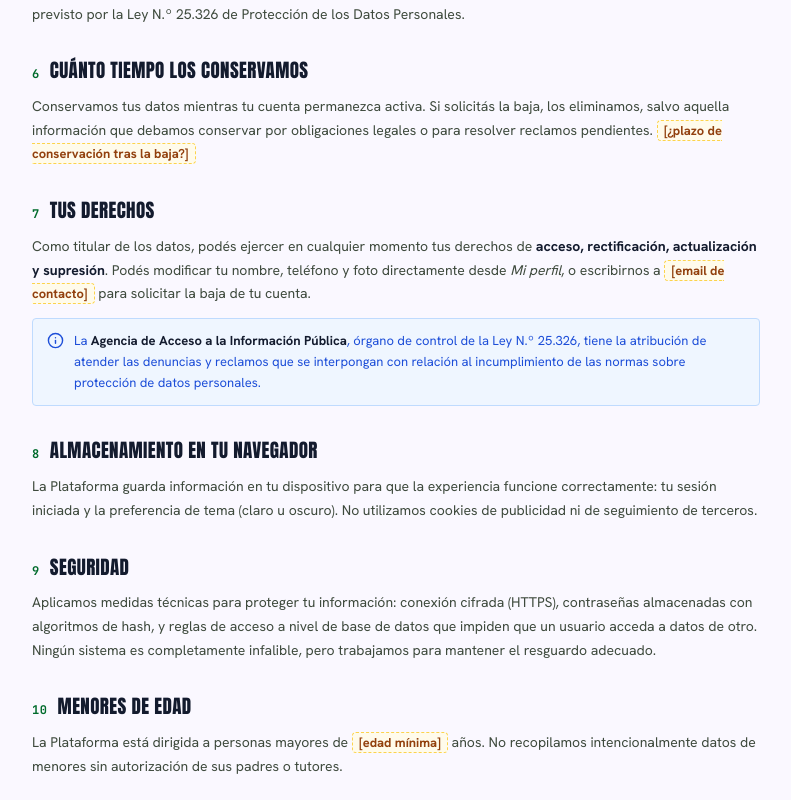
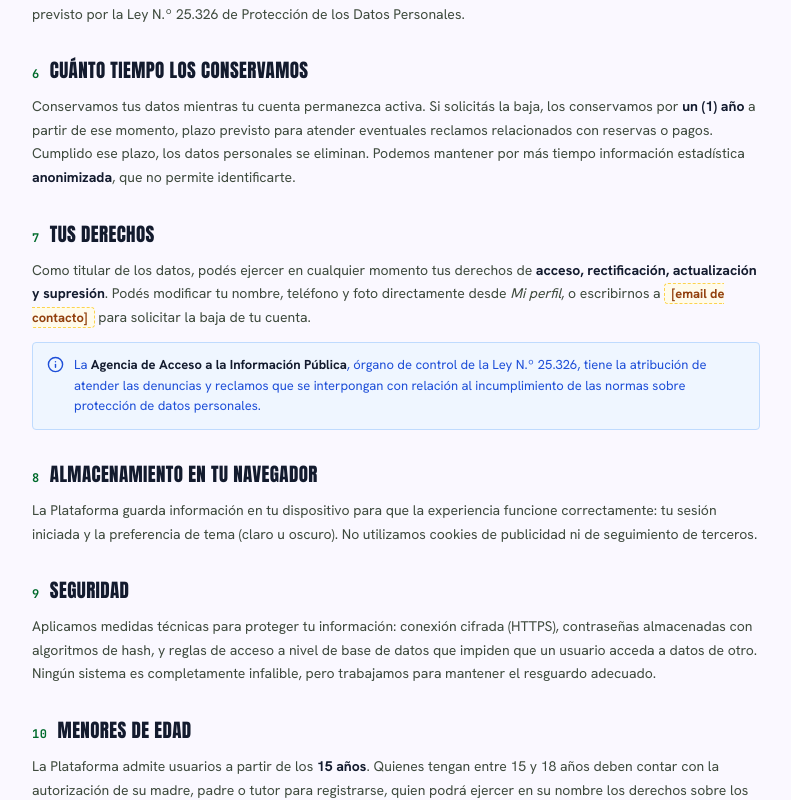
Before and after one commit to TomyCufre/Canchas-Tandil, a React (Vite) app: page /privacidad in a window 1280 px wide. Shown: the part 1566-2366 px from the top of the page, without its empty margins (244-1035 px from the left). Built offline with nearby package versions, Linux system fonts and the light colour scheme; no server answers.

Commit message:
Legales: edad minima 15, cancelacion segun cada club, jurisdiccion Tandil, conservacion 1 anio

```diff
--- a/src/pages/PrivacidadPage.jsx
+++ b/src/pages/PrivacidadPage.jsx
@@ -83,9 +83,10 @@ export default function PrivacidadPage() {
 
       <Seccion n="6" titulo="Cuánto tiempo los conservamos">
         <p>
-          Conservamos tus datos mientras tu cuenta permanezca activa. Si solicitás la baja, los eliminamos,
-          salvo aquella información que debamos conservar por obligaciones legales o para resolver reclamos
-          pendientes. <PorDefinir>¿plazo de conservación tras la baja?</PorDefinir>
+          Conservamos tus datos mientras tu cuenta permanezca activa. Si solicitás la baja, los conservamos
+          por <b>un (1) año</b> a partir de ese momento, plazo previsto para atender eventuales reclamos
+          relacionados con reservas o pagos. Cumplido ese plazo, los datos personales se eliminan. Podemos
+          mantener por más tiempo información estadística <b>anonimizada</b>, que no permite identificarte.
         </p>
       </Seccion>
 
@@ -122,8 +123,11 @@ export default function PrivacidadPage() {
 
       <Seccion n="10" titulo="Menores de edad">
         <p>
-          La Plataforma está dirigida a personas mayores de <PorDefinir>edad mínima</PorDefinir> años. No
-          recopilamos intencionalmente datos de menores sin autorización de sus padres o tutores.
+          La Plataforma admite usuarios a partir de los <b>15 años</b>. Quienes tengan entre 15 y 18 años
+          deben contar con la autorización de su madre, padre o tutor para registrarse, quien podrá ejercer
+          en su nombre los derechos sobre los datos y solicitar la baja de la cuenta escribiéndonos a{' '}
+          <PorDefinir>email de contacto</PorDefinir>. No recopilamos datos de menores de 15 años; si
+          detectamos una cuenta de ese tipo, la damos de baja.
         </p>
       </Seccion>
 
--- a/src/pages/TerminosPage.jsx
+++ b/src/pages/TerminosPage.jsx
@@ -40,7 +40,11 @@ export default function TerminosPage() {
       <Seccion n="3" titulo="Registro y cuenta">
         <ul>
           <li>Para reservar es necesario crear una cuenta con datos <b>veraces, exactos y actualizados</b>, incluyendo un número de celular válido.</li>
-          <li>El usuario debe ser mayor de <PorDefinir>edad mínima</PorDefinir> años. Los menores solo pueden utilizar la Plataforma con autorización de sus padres o tutores.</li>
+          <li>
+            El usuario debe tener <b>15 años cumplidos</b> como mínimo. Quienes tengan entre 15 y 18 años
+            necesitan la autorización de su madre, padre o tutor, quien será responsable de las reservas
+            realizadas y del cumplimiento de estos términos.
+          </li>
           <li>La contraseña es personal e intransferible. El usuario es responsable de toda actividad realizada desde su cuenta.</li>
           <li>Está prohibido crear cuentas con datos de terceros o hacerse pasar por otra persona.</li>
           <li>Las cuentas de Establecimiento requieren <b>aprobación previa</b> de la Plataforma antes de poder publicar canchas.</li>
@@ -71,7 +75,11 @@ export default function TerminosPage() {
       <Seccion n="6" titulo="Cancelaciones">
         <ul>
           <li>El jugador puede cancelar un turno pendiente desde la sección <i>Mis turnos</i>.</li>
-          <li>Las condiciones de devolución de señas o cargos por cancelación tardía son definidas por cada Establecimiento. <PorDefinir>¿fijamos una política mínima común?</PorDefinir></li>
+          <li>
+            Las condiciones de devolución de la seña y los plazos de aviso los define <b>cada Establecimiento</b>.
+            La Plataforma no fija una política común ni interviene en esas decisiones: consultá las condiciones
+            del club antes de reservar.
+          </li>
           <li>El Establecimiento puede cancelar un turno por causas justificadas (clima, mantenimiento, fuerza mayor), procurando avisar con la mayor antelación posible.</li>
         </ul>
       </Seccion>
@@ -145,8 +153,8 @@ export default function TerminosPage() {
       <Seccion n="14" titulo="Ley aplicable y jurisdicción">
         <p>
           Estos términos se rigen por las leyes de la República Argentina. Ante cualquier controversia, las
-          partes se someten a los tribunales ordinarios de <PorDefinir>jurisdicción: ¿Tandil?</PorDefinir>,
-          sin perjuicio de los derechos que la normativa de defensa del consumidor reconozca al usuario.
+          partes se someten a los tribunales ordinarios de la ciudad de <b>Tandil</b>, provincia de Buenos
+          Aires, sin perjuicio de los derechos que la normativa de defensa del consumidor reconozca al usuario.
         </p>
       </Seccion>
 
```
